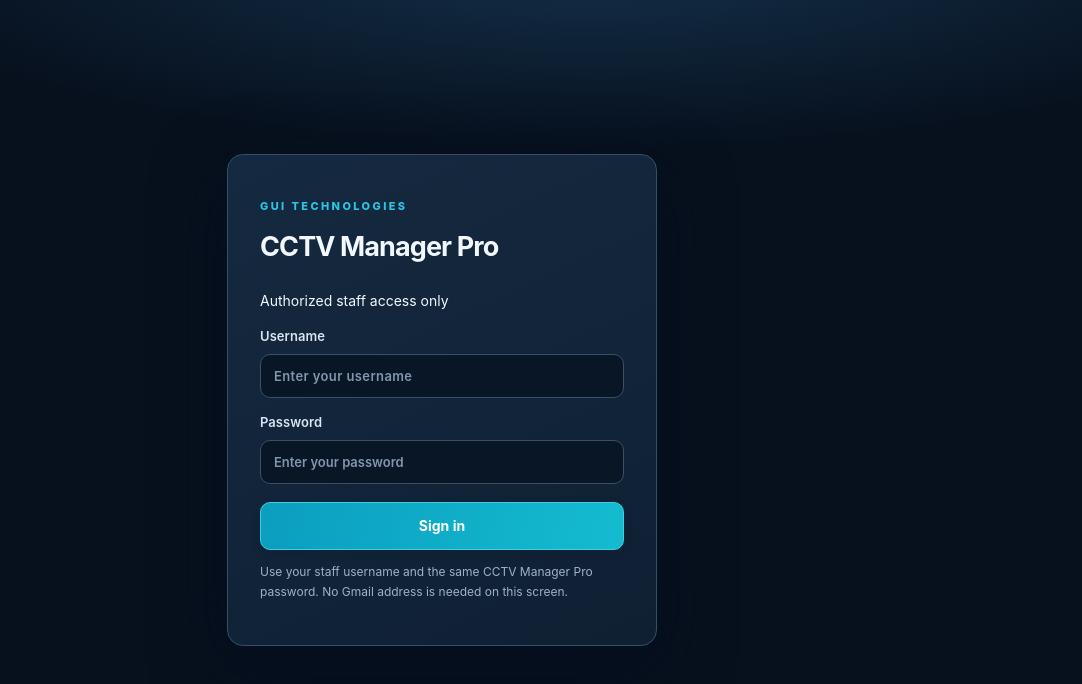
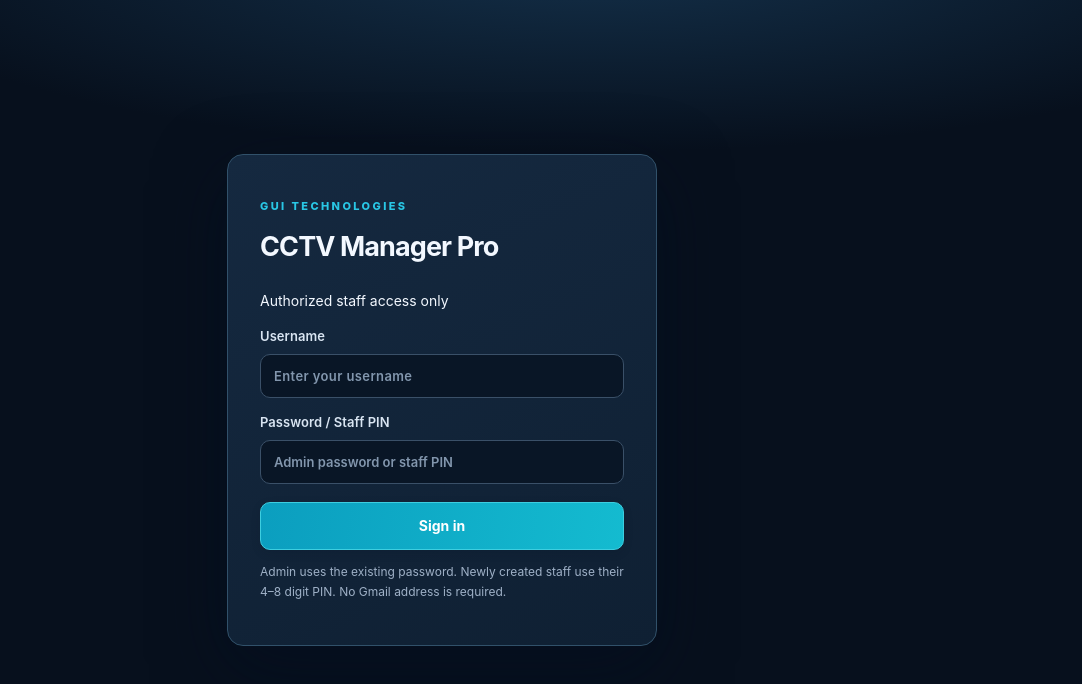
Before and after one commit to guitechnologies-eng/guitechnologies-eng-cctv-manager-pro, a Next.js app: page /login in a window 1280 px wide. Shown: the top 684 px of the page, without its empty margins (198-1280 px from the left). Built offline with nearby package versions, Linux system fonts and the light colour scheme.

Commit message:
ui: clarify username login accepts original Admin password or staff numeric PIN

```diff
--- a/app/login/page.tsx
+++ b/app/login/page.tsx
@@ -3,7 +3,7 @@ import {signIn} from '../actions/auth'
 export default async function Login({searchParams}:{searchParams:Promise<{error?:string}>}){
  const p=await searchParams
  const message=p.error==='credentials'
-  ?'Incorrect username or password. Enter the password for your CCTV Manager Pro account.'
+  ?'Incorrect username, password or PIN. Please try again.'
   :p.error==='service'
   ?'Sign in is temporarily unavailable. Please contact your administrator.'
   :null
@@ -21,13 +21,13 @@ export default async function Login({searchParams}:{searchParams:Promise<{error?
       spellCheck={false} pattern="[A-Za-z][A-Za-z0-9._-]{2,31}"
       placeholder="Enter your username"/>
     </label>
-    <label>Password
+    <label>Password / Staff PIN
      <input name="password" type="password" required autoComplete="current-password"
-      placeholder="Enter your password"/>
+      placeholder="Admin password or staff PIN"/>
     </label>
     <button type="submit">Sign in</button>
    </form>
-   <p className="muted">Use your staff username and the same CCTV Manager Pro password. No Gmail address is needed on this screen.</p>
+   <p className="muted">Admin uses the existing password. Newly created staff use their 4–8 digit PIN. No Gmail address is required.</p>
   </section>
  </main>
 }
```
